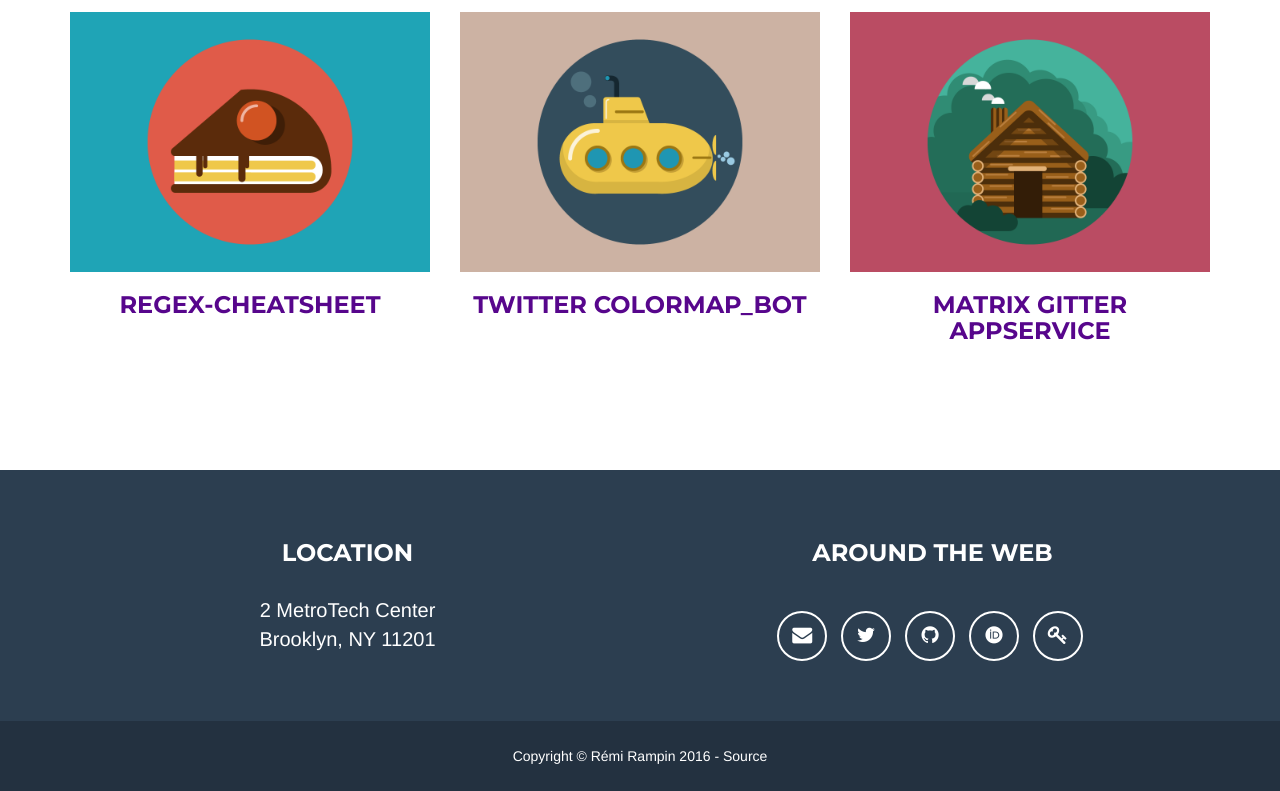
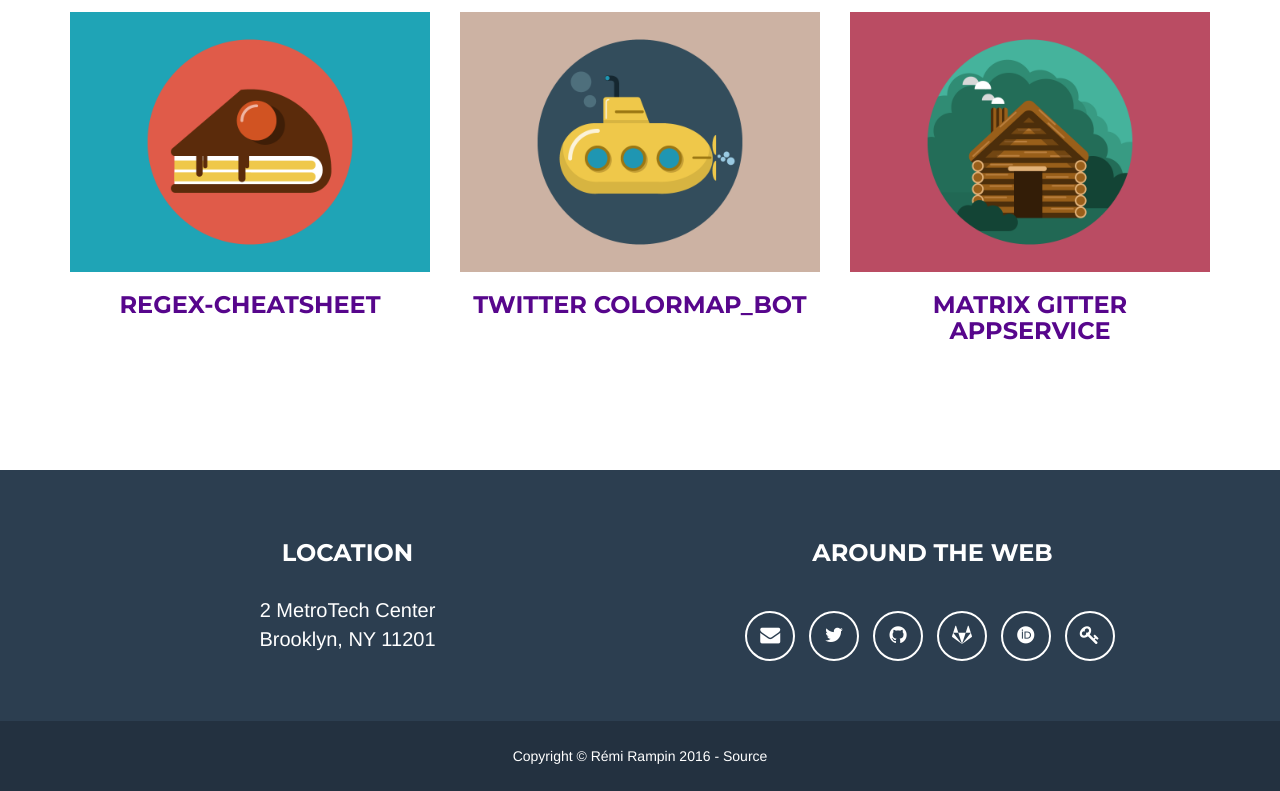
Before and after one commit to remram44/personal-website, a website: page index.html in a window 1280 px wide. Shown: the part 2308-3099 px from the top of the page. Drawn offline with Linux system fonts and the light colour scheme; files whose address does not match are found by name; a web font is replaced by a local one.

Commit message:
Add GitLab icon

```diff
--- a/index.html
+++ b/index.html
@@ -231,6 +231,9 @@
                             </li>
                             <li>
                                 <a href="https://github.com/remram44" class="btn-social btn-outline"><i class="fa fa-fw fa-github"></i></a>
+                            </li>
+                            <li>
+                                <a href="https://gitlab.com/users/remram44/projects" class="btn-social btn-outline"><i class="fa fa-fw fa-gitlab"></i></a>
                             </li>
                             <li>
                                 <a href="https://orcid.org/0000-0002-0524-2282" class="btn-social btn-outline"><i class="ai ai-orcid"></i></a>
```
